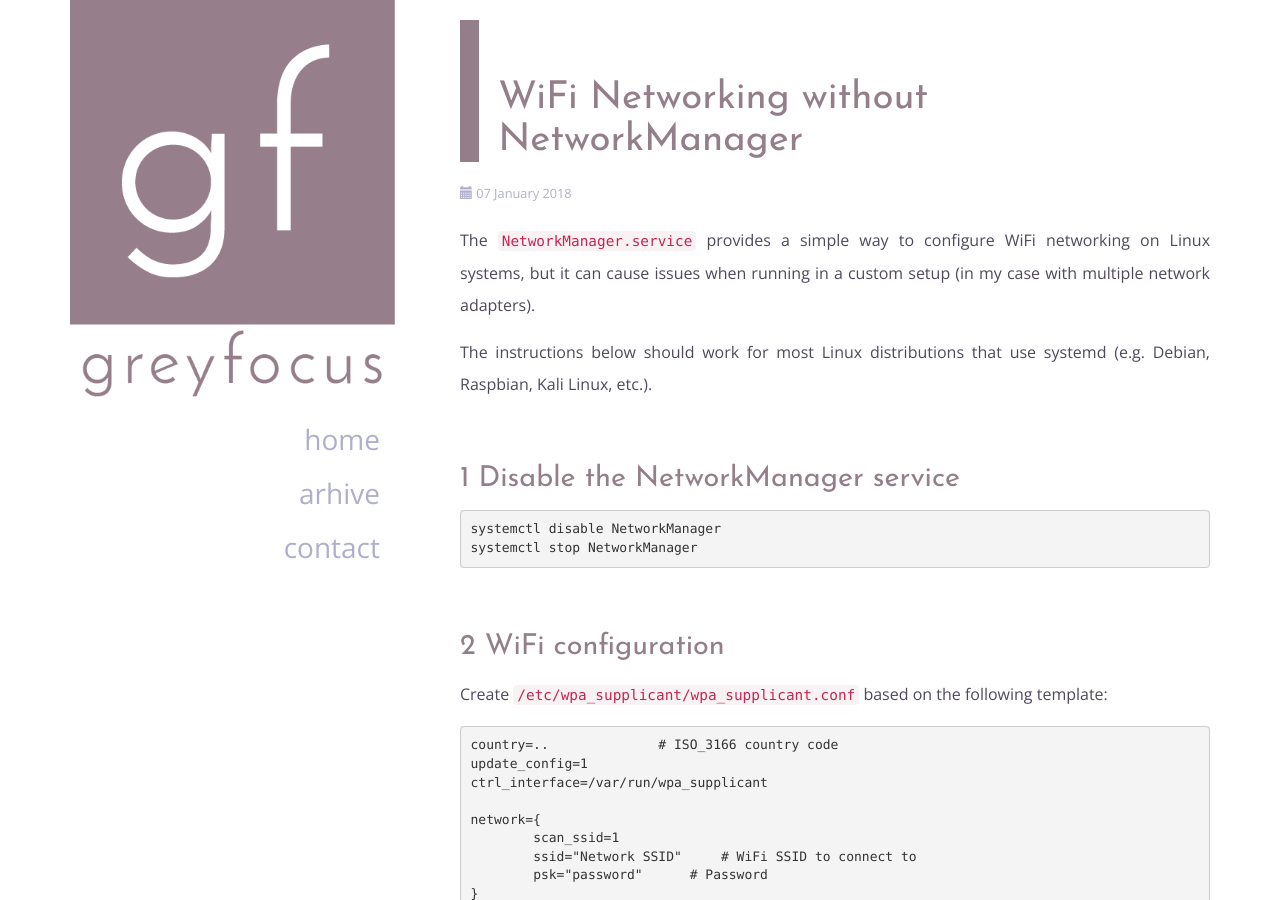
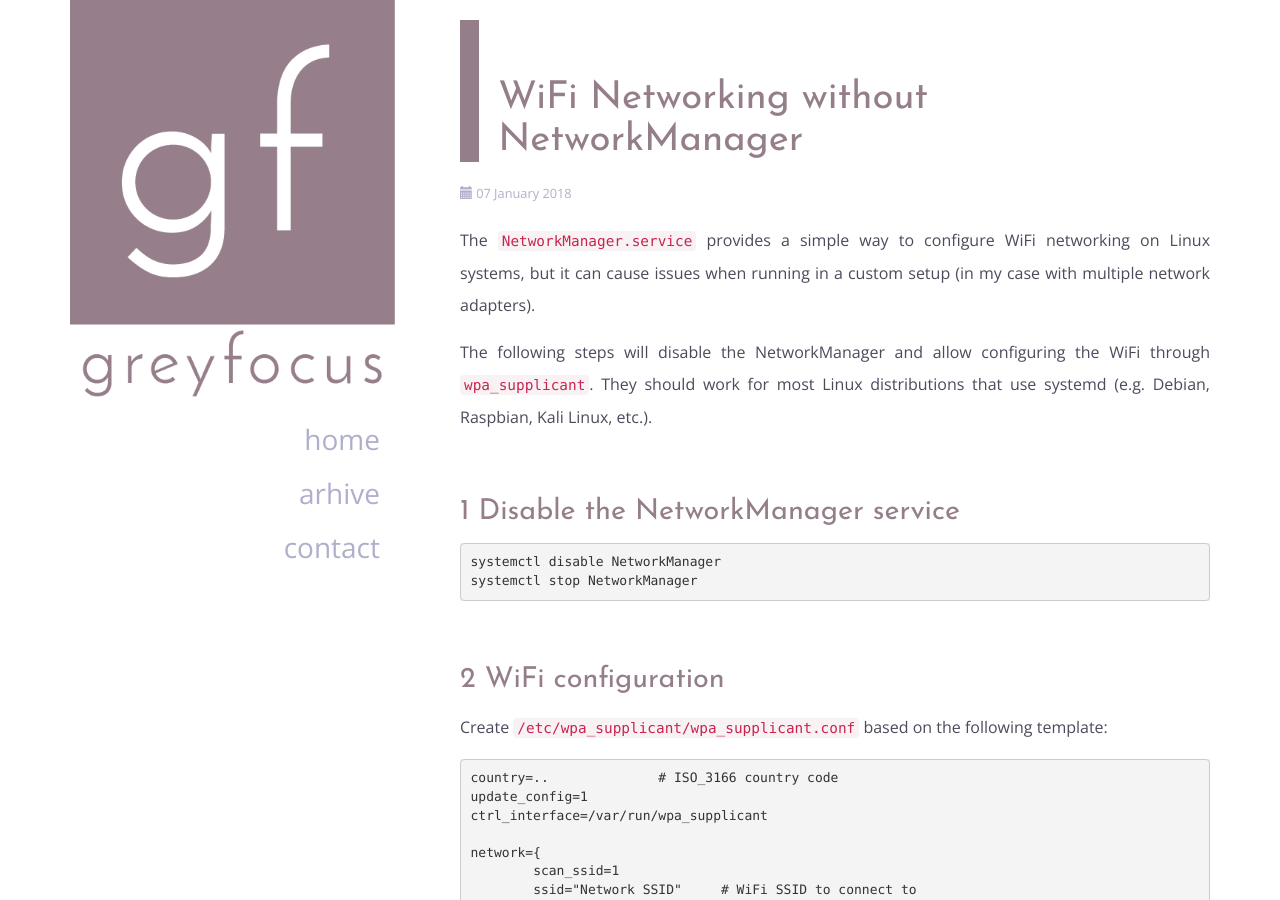
Before and after one commit to greyfocus/greyfocus.github.io, a Jekyll site: the page built from _posts/2018-01-07-wifi-without-networkmanager.md, in a window 1280 px wide and 900 px high. Built offline with Jekyll 4.4.1, drawn with Linux system fonts in a browser that asks for light colours; nearby versions of some CDN libraries.

Commit message:
Update 2018-01-07-wifi-without-networkmanager.md

````diff
--- a/_posts/2018-01-07-wifi-without-networkmanager.md
+++ b/_posts/2018-01-07-wifi-without-networkmanager.md
@@ -7,7 +7,9 @@ keywords: linux, networkmanager, wifi
 
 The `NetworkManager.service` provides a simple way to configure WiFi networking on Linux systems, but it can cause issues when running in a custom setup (in my case with multiple network adapters).
 
-The instructions below should work for most Linux distributions that use systemd (e.g. Debian, Raspbian, Kali Linux, etc.).
+The following steps will disable the NetworkManager and allow configuring the WiFi through `wpa_supplicant`. They should work for most Linux distributions that use systemd (e.g. Debian, Raspbian, Kali Linux, etc.).
+
+<!-- more -->
 
 ### 1 Disable the NetworkManager service
 ```bash
````
